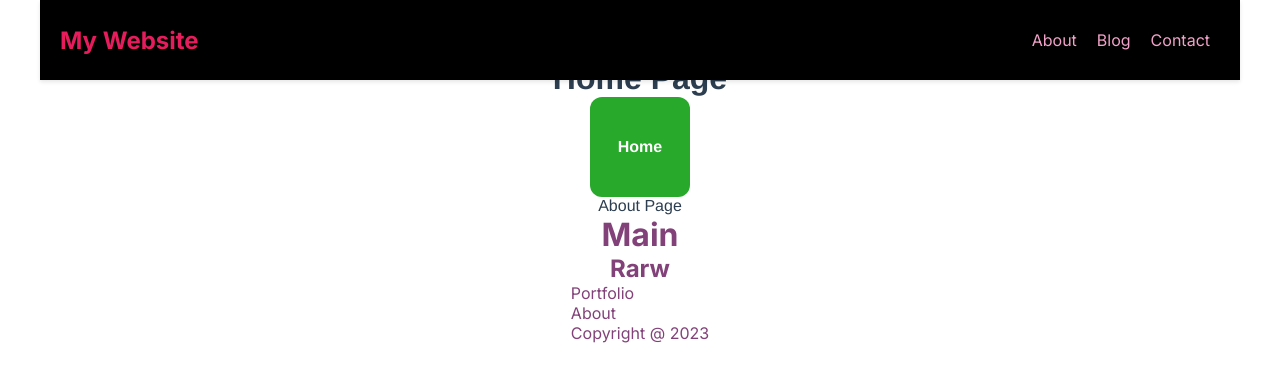
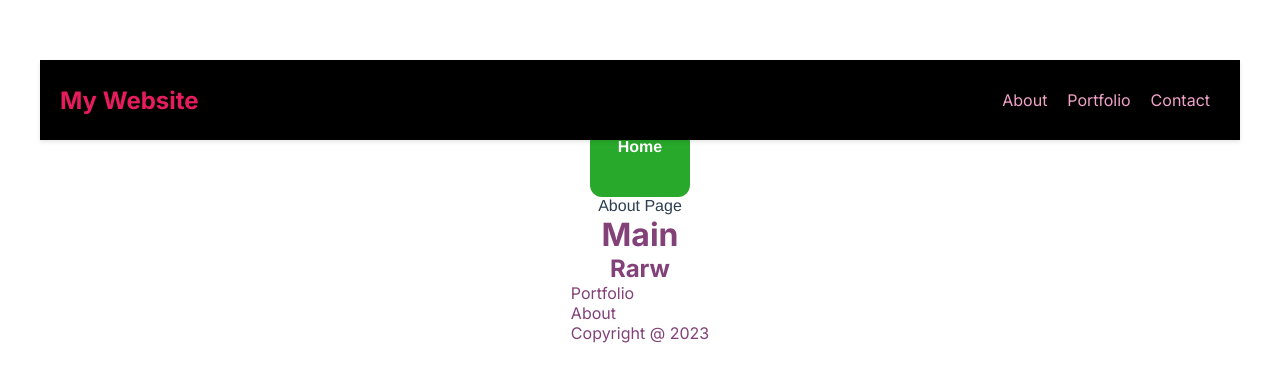
Before and after one commit to enzzzooo/portfolio, a Next.js app: page /i in a window 1280 px wide. Shown: the top 382 px of the page. Built offline with nearby package versions, Linux system fonts and the light colour scheme.

Commit message:
edits of nav

```diff
--- a/app/Portfolio/page.js
+++ b/app/Portfolio/page.js
@@ -1,3 +1,6 @@
+import s from "./page.module.css";
 export default function page() {
-  return <div>portfolio</div>;
+  return (
+      <div>portfolio</div>
+  );
 }
--- a/app/components/Button.js
+++ b/app/components/Button.js
@@ -1,4 +1,4 @@
-import s from "./Button.module.css";
-export default function Button() {
-  return <button className={s.button}>button</button>;
+import s from "./button.module.css";
+export default function button() {
+  return <div className={s.button}></div>;
 }
--- a/app/components/Button.module.css
+++ b/app/components/Button.module.css
@@ -1,6 +1,6 @@
 .button {
   box-shadow: -20px 0px 80px teal;
 }
-.button {
+.button:hover {
   background-color: grey;
 }
--- a/app/components/Nav.js
+++ b/app/components/Nav.js
@@ -1,6 +1,5 @@
 import Link from "next/link";
 import s from "./Nav.module.css";
-
 export default function Header() {
   // css classnames are CaSeSeNsItIvE
   return (
@@ -14,7 +13,7 @@ export default function Header() {
             <Link href="/about">About</Link>
           </li>
           <li>
-            <Link href="/blog">Blog</Link>
+            <Link href="../portfolio">Portfolio</Link>
           </li>
           <li>
             <Link href="/contact">Contact</Link>
--- a/app/components/nav.module.css
+++ b/app/components/nav.module.css
@@ -2,7 +2,7 @@
   display: flex;
   justify-content: space-between;
   align-items: center;
-  height: 5rem;
+  height: var(--headerHeight);
   width: 100%;
   max-width: 1200px;
   padding: 0 20px;
@@ -15,7 +15,6 @@
   display: flex;
   justify-content: center;
   position: fixed;
-  top: 0;
   z-index: 10;
 }
 .logo {
--- a/app/globals.css
+++ b/app/globals.css
@@ -6,8 +6,9 @@
   --pink: #f1a2c8;
 
   --gradientRW: linear-gradient(var(--red), white);
+  --gradientRP: linear-gradient(var(--red), var(--blue));
 
-  --gradientRP: linear-gradient(var(--red), var(--blue));
+  --headerHeight: 5rem;
 }
 * {
   box-sizing: border-box;
@@ -18,7 +19,7 @@
 html,
 body {
   max-width: 100vw;
-  overflow-x: hidden;
+  overflow-x: clip;
 }
 
 a {
--- a/app/layout.js
+++ b/app/layout.js
@@ -1,5 +1,6 @@
 import "./globals.css";
 import { inter } from "./lib/font";
+import s from "./layout.module.css";
 import Nav from "./components/Nav";
 import Footer from "./components/Footer";
 export const metadata = {
--- /dev/null
+++ b/app/layout.module.css
@@ -0,0 +1,3 @@
+.wrapper {
+  padding-top: 5rem;
+}
```
Also changed, not shown: app/Portfolio/page.module.css (added), 1 other file (tests, documents, lock files or other folders).
